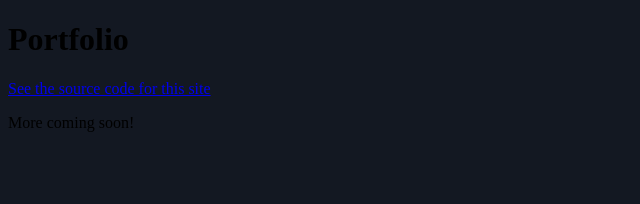
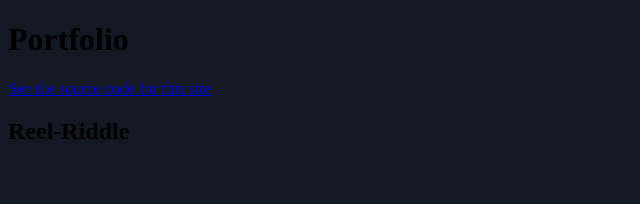
Before and after one commit to luisdlpr/personal-site, a SvelteKit app: page /portfolio in a window 1280 px wide. Shown: the top 204 px of the page, without its empty margins (0-640 px from the left). Built offline with nearby package versions, Linux system fonts and the light colour scheme.

Commit message:
add new section in portfolio for reel riddle

```diff
--- a/src/routes/portfolio/+page.svelte
+++ b/src/routes/portfolio/+page.svelte
@@ -14,4 +14,7 @@
 
 <h1>Portfolio</h1>
 <a href="https://github.com/luisdlpr/personal-site"> See the source code for this site </a>
-<p>More coming soon!</p>
+
+<section>
+<h1>Reel-Riddle</h1>
+</section>
```
